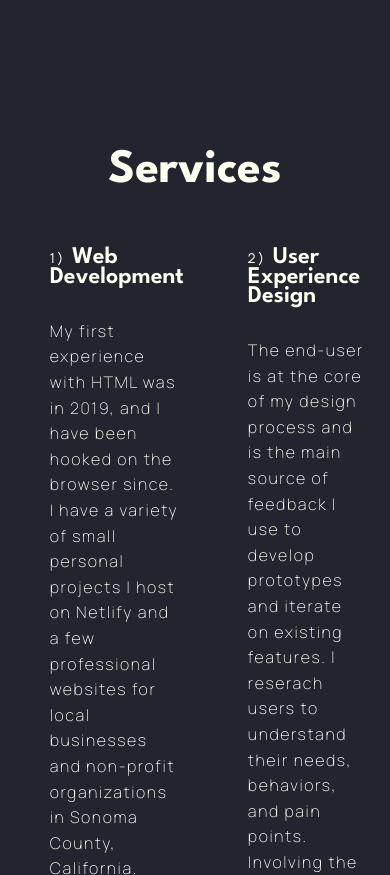
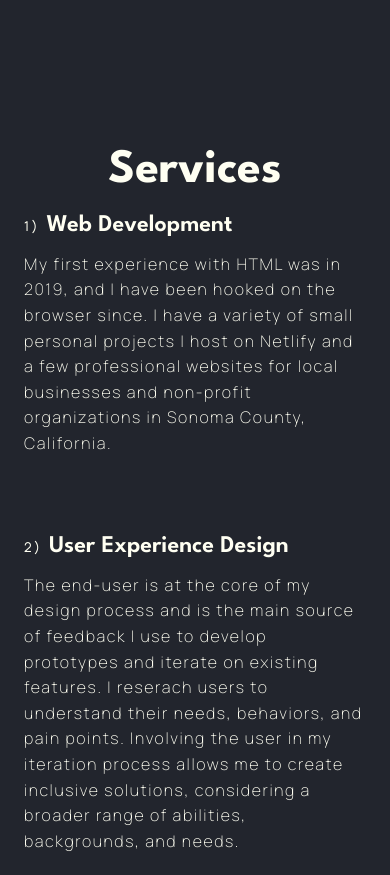
Before and after one commit to Lukem20/portfolio, an Astro site: page /about in a window 390 px wide. Shown: the part 2601-3476 px from the top of the page. Built offline with nearby package versions, Linux system fonts and the light colour scheme; Astro itself is replaced by a stand-in of ours.

Commit message:
Made about layout responsive.

```diff
--- a/src/pages/about.astro
+++ b/src/pages/about.astro
@@ -39,7 +39,7 @@ import slugPhoto from '../images/slug.jpeg';
 			<h2 class="center-text">Services</h2>
 			<div class="services-list">
 				<div>
-					<h4><span>1)</span> Web Development</h4>
+					<h4 class="service-title"><span>1)</span> Web Development</h4>
 					<p>My first experience with HTML was in 2019, and I have been hooked on the browser since.
 						I have a variety of small personal projects I host on Netlify and a few professional
 						websites for local businesses and non-profit organizations in Sonoma County, California.
@@ -47,7 +47,7 @@ import slugPhoto from '../images/slug.jpeg';
 					</p>
 				</div>
 				<div>
-					<h4><span>2)</span> User Experience Design</h4>
+					<h4 class="service-title"><span>2)</span> User Experience Design</h4>
 					<p>The end-user is at the core of my design process and is the main source of feedback I use
 						to develop prototypes and iterate on existing features. I reserach users to understand their
 						needs, behaviors, and pain points. Involving the user in my iteration process allows me to
@@ -56,7 +56,7 @@ import slugPhoto from '../images/slug.jpeg';
 					</p>
 				</div>
 				<div>
-					<h4><span>3)</span> Graphics & Animations</h4>
+					<h4 class="service-title"><span>3)</span> Graphics & Animations</h4>
 					<p>My latest passion, inspired by my Graphics Programming class in school, has been to explore
 						making art and cool visual effects using shader code and WebGL. I think applying some of
 						these visuals can be used to help <i><b>spice</b></i> up the web pages we view and make browsing the
@@ -181,17 +181,23 @@ import slugPhoto from '../images/slug.jpeg';
 	}
 
 	.services {
-		width: 85%;
+		width: 100%;
+		margin: 0;
 	}
 	.center-text {
 		text-align: center;
 	}
 	.services-list {
 		display: flex;
+		justify-content: space-evenly;
+		flex-wrap: wrap;
 		gap: 4em;
 	}
 	.services-list div {
 		width: 400px;
+	}
+	.service-title {
+		margin: 0;
 	}
 
 	h4 span {
@@ -210,6 +216,8 @@ import slugPhoto from '../images/slug.jpeg';
 	}
 	.skill-title {
 		text-decoration: underline;
+		margin-bottom: 0;
+		margin-top: 3rem;
 	}
 
 	#contact-slug {
```
